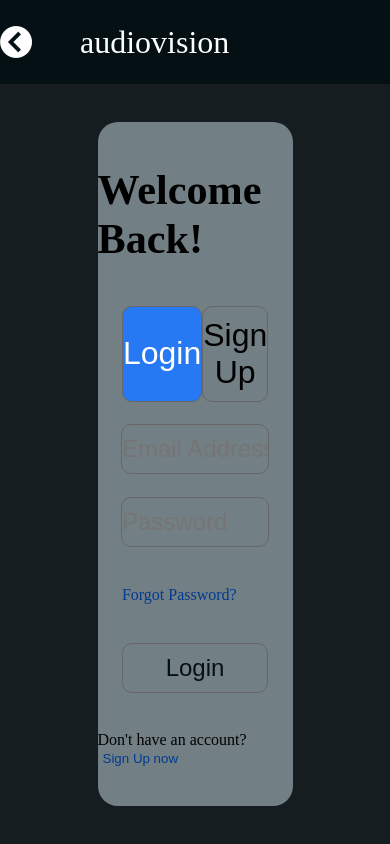
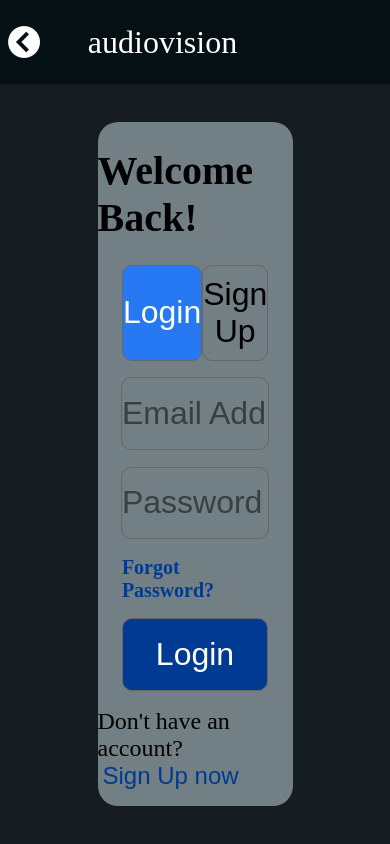
Before and after one commit to poke8014/CS161, a React (Create React App) app in the folder dev/: page /login in a window 390 px wide. Built offline with nearby package versions, Linux system fonts and the light colour scheme.

Commit message:
Updated css for better responsiveness

```diff
--- a/dev/src/components/Menu/Menu.css
+++ b/dev/src/components/Menu/Menu.css
@@ -3,7 +3,7 @@
     margin: 0;
     display: flex;
     flex-direction: column;
-    width: 20rem;
+    width: 20%;
     height: auto;
     background-color: #0D191E;
     color: white;
--- a/dev/src/components/NavBar/NavBar.css
+++ b/dev/src/components/NavBar/NavBar.css
@@ -7,6 +7,14 @@
     justify-content: space-between;
     align-items: center;
     min-width: fit-content;
+}
+
+.back-arrow{
+    margin-left: 2vw;
+}
+
+.back-arrow:hover{
+    cursor: pointer;
 }
 
 .menu-logo{
@@ -33,7 +41,7 @@
 }
 
 .brand-name{
-    font-size: xx-large;
+    font-size: 4ch;
     padding: 0;
     margin: 0;
     padding-left: 3rem;
@@ -41,6 +49,7 @@
 
 .brand-name:hover{
     cursor: pointer;
+    text-shadow: 2px 2px 1px #ACBDBA;
 }
 
 .login-button{
--- a/dev/src/pages/UploadPage/UploadPage.css
+++ b/dev/src/pages/UploadPage/UploadPage.css
@@ -17,7 +17,7 @@
     display: flex;
     margin: auto;
     width: 60%;
-    height: 70%;
+    height: 75%;
     border-radius: 30px;
     background-color: #727F84;
 }
@@ -36,7 +36,7 @@
     background-color: #051014;
     color: white;
     font-size: 2rem;
-    padding: 5px 20px;
+    padding: 10px 20px;
 }
 
 .upload-audio-button p{
@@ -45,12 +45,12 @@
 
 .upload-icon{
     margin-left: 10px;
-    width: 35px;
+    width: 2.2rem;
     height: auto;
 }
 
 .drag-drop-area{
-    margin-top: 20px;
+    margin-top: 1em;
 }
 
 .drag-drop-area p{
--- a/dev/src/pages/loginPage/LoginPage.css
+++ b/dev/src/pages/loginPage/LoginPage.css
@@ -34,10 +34,11 @@
 .login-button-form, .signup-button-form{
     margin: 0;
     font-size: 4ch;
-    padding: 10px 0px;
+    padding: 2vh 0;
     flex: 1;
     border-radius: 10px;
     border: 1px solid rgb(103, 103, 103);
+    background-color: #727F84;
 }
 
 .form-type-selected{
@@ -45,13 +46,9 @@
     color: white;
 }
 
-.signup-button-form, .login-button-form{
-    background-color: #727F84;
-}
-
 .form-type{
-    padding: 20px 0px;
-    font-size: 5vh;
+    padding: 2vw 0;
+    font-size: 5ch;
     font-weight: bold;
     margin: 0;
 }
@@ -61,23 +58,30 @@
     border-radius: 10px;
     border: 1px solid rgb(103, 103, 103);
     margin: 0;
-    font-size: 3ch;
-    padding: 10px 0px;
+    font-size: 4ch;
+    padding: 2vh 0;
     background-color: #727F84;
     color: #051014;
+}
+
+.login-signup-box input::placeholder{
+    color: black;
+    opacity: 50%;
 }
 
 .forgot-password{
     width: 75%;
     color: #003A92;
-    font-size: 2ch;
+    font-size: 2.5ch;
+    margin: 0;
+    font-weight: 600;
 }
 
-.login-signup-box .login-button-submit{
+.login-signup-box .form-submit{
     background-color: #003A92;
     color: white;
-    padding: 20px 0px;
-    font-size: 3ch;
+    font-size: 4ch;
+    margin: 0;
 }
 
 .signup-now-button{
@@ -88,20 +92,22 @@
     padding: 0;
     color: #003A92;
     transition: font-size 0.3s ease-out;
+    font-size: 2ch;
 }
 
 .signup-now-button:hover{
     cursor: pointer;
     text-decoration-line: underline;
-    font-size: 2ch;
+    font-size: 2.5ch;
     font-weight: bold;
 }
 
 .no-account{
-    font-size: 2ch;
+    margin: 0;
+    font-size: 3ch;
 }
 
-.login-button-form:hover, .signup-button-form:hover, .login-button-submit:hover{
+.login-button-form:hover, .signup-button-form:hover, .form-submit:hover{
     box-shadow: 0px 0px 2px #003A92;
     cursor: pointer;
 }
```
